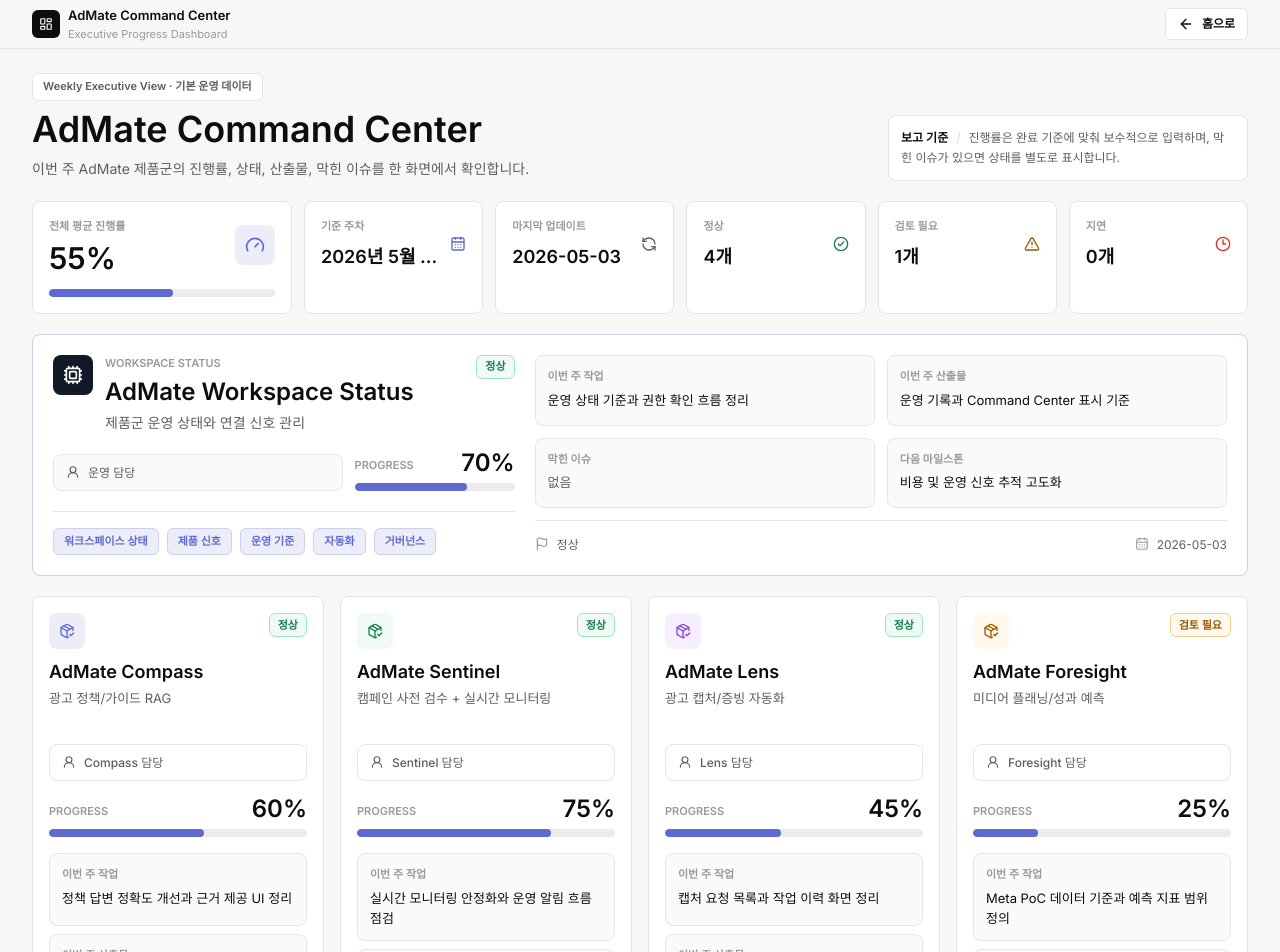
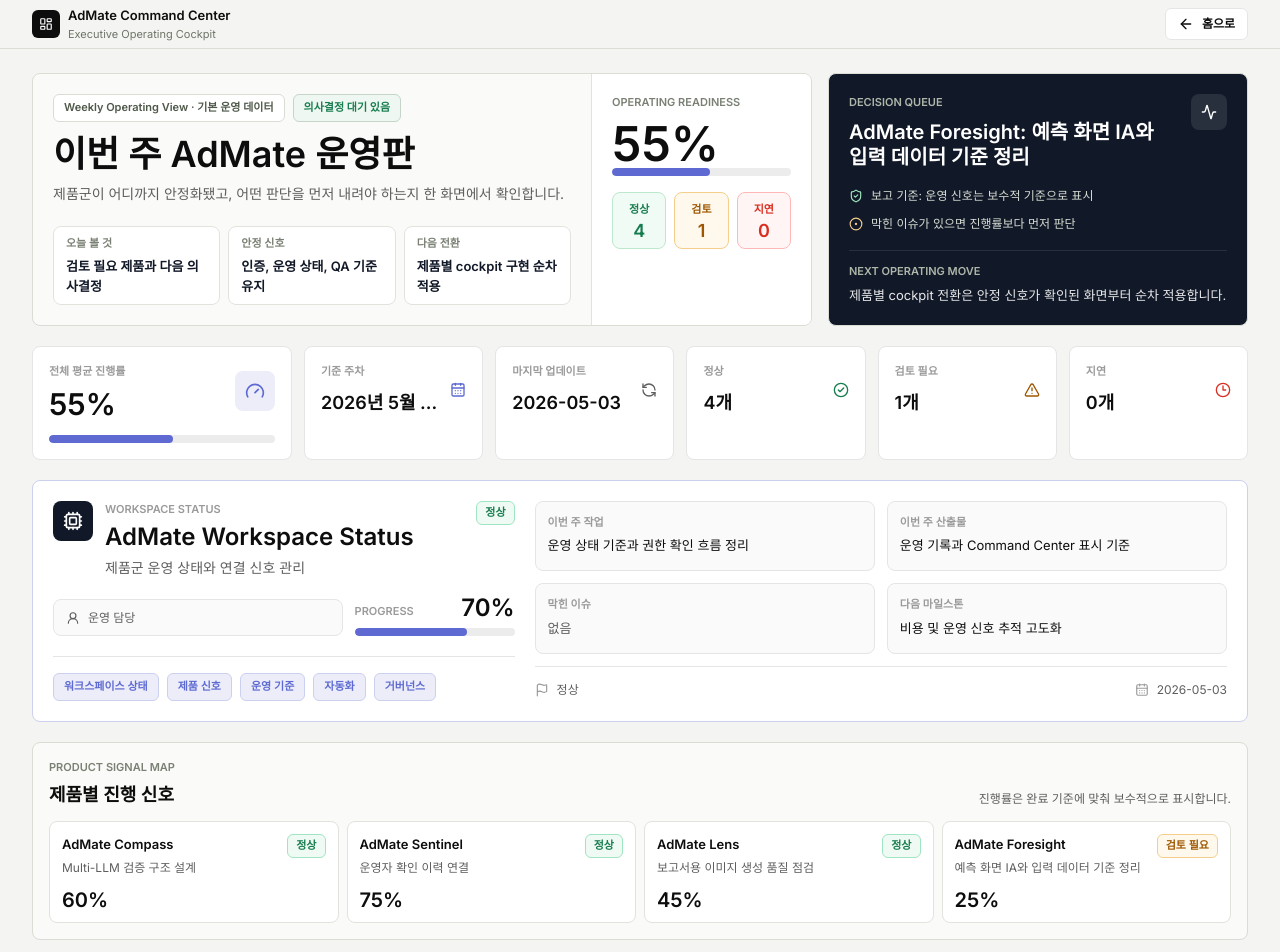
Before and after one commit to Jhongjin/admate-homepage, a Next.js app: page /command-center in a window 1280 px wide. Shown: the top 952 px of the page. Built offline with nearby package versions, Linux system fonts and the light colour scheme.

Commit message:
feat: reshape Command Center cockpit

```diff
--- a/src/components/command-center/CommandCenterPage.tsx
+++ b/src/components/command-center/CommandCenterPage.tsx
@@ -1,5 +1,15 @@
 import Link from "next/link"
-import { ArrowLeft, CalendarDays, Cpu, Flag, LayoutDashboard, UserRound } from "lucide-react"
+import {
+  Activity,
+  ArrowLeft,
+  CalendarDays,
+  CircleDot,
+  Cpu,
+  Flag,
+  LayoutDashboard,
+  ShieldCheck,
+  UserRound,
+} from "lucide-react"
 
 import { Button } from "@/components/ui/button"
 import { Card } from "@/components/ui/card"
@@ -17,16 +27,37 @@
 
 const engineBadges = ["워크스페이스 상태", "제품 신호", "운영 기준", "자동화", "거버넌스"]
 
+const operatingLanes = [
+  {
+    label: "오늘 볼 것",
+    value: "검토 필요 제품과 다음 의사결정",
+  },
+  {
+    label: "안정 신호",
+    value: "인증, 운영 상태, QA 기준 유지",
+  },
+  {
+    label: "다음 전환",
+    value: "제품별 cockpit 구현 순차 적용",
+  },
+]
+
 export function CommandCenterPage({ data = commandCenterData }: { data?: CommandCenterData }) {
   const summary = getCommandCenterSummary(data.projects)
   const sourceLabel = data.source === "live" ? "최신 운영 데이터" : "기본 운영 데이터"
   const hasSmokeMarker = hasCommandCenterSmokeMarker(data)
   const engineProject = data.projects.find((project) => project.id === "agent_core")
   const productProjects = data.projects.filter((project) => project.id !== "agent_core")
+  const reviewProjects = productProjects.filter((project) => project.status !== "normal")
+  const leadReviewProject = reviewProjects[0] || productProjects.find((project) => project.progress < 50) || productProjects[0]
+  const nextDecision = leadReviewProject
+    ? `${leadReviewProject.name}: ${leadReviewProject.nextMilestone}`
+    : "제품별 다음 판단 대기"
+  const readinessLabel = summary.needsReviewCount > 0 ? "의사결정 대기 있음" : "안정 운용"
 
   return (
-    <main className="min-h-screen overflow-x-hidden bg-[#F7F7F7] text-[#0D0D0D]">
-      <header className="sticky top-0 z-40 border-b border-[#E5E5E5] bg-[#F7F7F7]/90 backdrop-blur">
+    <main className="min-h-screen overflow-x-hidden bg-[#F4F5F2] text-[#0D0D0D]">
+      <header className="sticky top-0 z-40 border-b border-[#D9DDD4] bg-[#F4F5F2]/90 backdrop-blur">
         <div className="mx-auto flex h-12 w-full max-w-[1440px] items-center justify-between gap-3 px-4 sm:px-6 lg:px-8">
           <div className="flex min-w-0 items-center gap-2">
             <div className="flex h-7 w-7 items-center justify-center rounded-md bg-[#0D0D0D] text-white">
@@ -34,7 +65,7 @@
             </div>
             <div className="min-w-0">
               <div className="truncate text-[13px] font-semibold">AdMate Command Center</div>
-              <div className="hidden text-[11px] text-[#9A9A9A] sm:block">Executive Progress Dashboard</div>
+              <div className="hidden text-[11px] text-[#6D7468] sm:block">Executive Operating Cockpit</div>
             </div>
           </div>
           <Button asChild variant="outline" size="sm" className="shrink-0 bg-white">
@@ -47,29 +78,81 @@
       </header>
 
       <div className="mx-auto w-full max-w-[1440px] px-4 py-6 sm:px-6 lg:px-8">
-        <section className="mb-5 grid gap-3 lg:grid-cols-[minmax(0,1fr)_360px] lg:items-end">
-          <div>
-            <div className="mb-2 flex flex-wrap items-center gap-2">
-              <div className="inline-flex rounded-md border border-[#E5E5E5] bg-white px-2.5 py-1 text-[11px] font-semibold text-[#5E5E5E]">
-                Weekly Executive View · {sourceLabel}
+        <section className="mb-5 grid gap-4 lg:grid-cols-[minmax(0,1fr)_360px] xl:grid-cols-[minmax(0,1fr)_420px] xl:items-stretch">
+          <div className="overflow-hidden rounded-lg border border-[#D9DDD4] bg-[#FAFAF8]">
+            <div className="grid gap-0 xl:grid-cols-[minmax(0,1fr)_220px]">
+              <div className="p-4 sm:p-5">
+                <div className="mb-3 flex flex-wrap items-center gap-2">
+                  <div className="inline-flex rounded-md border border-[#D9DDD4] bg-white px-2.5 py-1 text-[11px] font-semibold text-[#4F594A]">
+                    Weekly Operating View · {sourceLabel}
                   </div>
                   {hasSmokeMarker ? (
                     <div className="inline-flex rounded-md border border-[#F5CE8B] bg-[#FFF8EC] px-2.5 py-1 text-[11px] font-semibold text-[#9E5700]">
                       운영 확인용 데이터
                     </div>
                   ) : null}
+                  <div className="inline-flex rounded-md border border-[#C6D4CA] bg-[#EEF7F1] px-2.5 py-1 text-[11px] font-semibold text-[#177D4E]">
+                    {readinessLabel}
+                  </div>
                 </div>
                 <h1 className="max-w-full text-balance break-words text-2xl font-semibold tracking-normal text-[#0D0D0D] sm:text-4xl">
-              AdMate Command Center
+                  이번 주 AdMate 운영판
                 </h1>
                 <p className="mt-2 max-w-2xl text-sm leading-6 text-[#5E5E5E]">
-              이번 주 AdMate 제품군의 진행률, 상태, 산출물, 막힌 이슈를 한 화면에서 확인합니다.
+                  제품군이 어디까지 안정화됐고, 어떤 판단을 먼저 내려야 하는지 한 화면에서 확인합니다.
                 </p>
+                <div className="mt-5 grid gap-2 sm:grid-cols-3">
+                  {operatingLanes.map((lane) => (
+                    <div key={lane.label} className="rounded-lg border border-[#E1E4DD] bg-white px-3 py-2">
+                      <div className="text-[11px] font-semibold text-[#7A8174]">{lane.label}</div>
+                      <div className="mt-1 min-h-10 break-words text-[13px] font-semibold leading-5 text-[#111827]">
+                        {lane.value}
                       </div>
-          <div className="max-w-full rounded-lg border border-[#E5E5E5] bg-white p-3 text-[12px] leading-5 text-[#5E5E5E]">
-            <span className="font-semibold text-[#0D0D0D]">보고 기준</span>
-            <span className="mx-2 text-[#D4D4D4]">/</span>
-            진행률은 완료 기준에 맞춰 보수적으로 입력하며, 막힌 이슈가 있으면 상태를 별도로 표시합니다.
+                    </div>
+                  ))}
+                </div>
+              </div>
+
+              <div className="border-t border-[#E1E4DD] bg-white p-4 xl:border-l xl:border-t-0 sm:p-5">
+                <div className="text-[11px] font-semibold uppercase text-[#7A8174]">Operating Readiness</div>
+                <div className="mt-2 text-5xl font-semibold leading-none tracking-normal text-[#0D0D0D]">
+                  {summary.overallProgress}%
+                </div>
+                <ProgressBar value={summary.overallProgress} />
+                <div className="mt-4 grid grid-cols-3 gap-2 text-center">
+                  <SignalCount label="정상" value={summary.normalCount} tone="green" />
+                  <SignalCount label="검토" value={summary.needsReviewCount} tone="amber" />
+                  <SignalCount label="지연" value={summary.delayedCount} tone="red" />
+                </div>
+              </div>
+            </div>
+          </div>
+          <div className="grid gap-4 rounded-lg border border-[#D9DDD4] bg-[#111827] p-4 text-white sm:p-5">
+            <div className="flex items-start justify-between gap-4">
+              <div>
+                <div className="text-[11px] font-semibold uppercase text-[#AEB7AA]">Decision Queue</div>
+                <div className="mt-2 break-words text-xl font-semibold leading-tight">{nextDecision}</div>
+              </div>
+              <div className="flex h-9 w-9 shrink-0 items-center justify-center rounded-lg bg-white/10">
+                <Activity className="h-4 w-4" aria-hidden="true" />
+              </div>
+            </div>
+            <div className="grid gap-2 text-[12px] leading-5 text-[#D8DED4]">
+              <div className="flex items-center gap-2">
+                <ShieldCheck className="h-3.5 w-3.5 shrink-0 text-[#9FE5C1]" aria-hidden="true" />
+                <span>보고 기준: 운영 신호는 보수적 기준으로 표시</span>
+              </div>
+              <div className="flex items-center gap-2">
+                <CircleDot className="h-3.5 w-3.5 shrink-0 text-[#F5CE8B]" aria-hidden="true" />
+                <span>막힌 이슈가 있으면 진행률보다 먼저 판단</span>
+              </div>
+            </div>
+            <div className="border-t border-white/10 pt-3">
+              <div className="text-[11px] font-semibold uppercase text-[#AEB7AA]">Next Operating Move</div>
+              <div className="mt-1 break-words text-[13px] leading-5 text-white/90">
+                제품별 cockpit 전환은 안정 신호가 확인된 화면부터 순차 적용합니다.
+              </div>
+            </div>
           </div>
         </section>
 
@@ -84,6 +167,8 @@
 
         {engineProject ? <EngineProgressCard project={engineProject} /> : null}
 
+        <ProductSignalRail projects={productProjects} />
+
         <section className="mt-5 grid gap-4 md:grid-cols-2 xl:grid-cols-4">
           {productProjects.map((project) => (
             <ProjectProgressCard key={project.id} project={project} />
@@ -91,6 +176,57 @@
         </section>
       </div>
     </main>
+  )
+}
+
+function SignalCount({ label, value, tone }: { label: string; value: number; tone: "green" | "amber" | "red" }) {
+  const toneClass =
+    tone === "green"
+      ? "border-[#BDE8CD] bg-[#F0FBF5] text-[#177D4E]"
+      : tone === "amber"
+        ? "border-[#F5CE8B] bg-[#FFF8EC] text-[#9E5700]"
+        : "border-[#FFB8B8] bg-[#FFF5F5] text-[#D92D20]"
+
+  return (
+    <div className={`rounded-lg border px-2 py-2 ${toneClass}`}>
+      <div className="text-[11px] font-semibold">{label}</div>
+      <div className="mt-1 text-lg font-semibold leading-none">{value}</div>
+    </div>
+  )
+}
+
+function ProductSignalRail({ projects }: { projects: CommandCenterProject[] }) {
+  return (
+    <section className="mt-5 rounded-lg border border-[#D9DDD4] bg-[#FAFAF8] p-3 sm:p-4">
+      <div className="flex flex-wrap items-end justify-between gap-3">
+        <div>
+          <div className="text-[11px] font-semibold uppercase text-[#7A8174]">Product Signal Map</div>
+          <h2 className="mt-1 text-lg font-semibold text-[#0D0D0D]">제품별 진행 신호</h2>
+        </div>
+        <div className="break-words text-[12px] text-[#5E5E5E]">
+          진행률은 완료 기준에 맞춰 보수적으로 표시합니다.
+        </div>
+      </div>
+      <div className="mt-3 grid gap-2 md:grid-cols-2 xl:grid-cols-4">
+        {projects.map((project) => (
+          <div key={project.id} className="rounded-lg border border-[#E1E4DD] bg-white p-3">
+            <div className="flex items-start justify-between gap-3">
+              <div className="min-w-0">
+                <div className="truncate text-[13px] font-semibold text-[#0D0D0D]">{project.name}</div>
+                <div className="mt-1 line-clamp-2 break-words text-[12px] leading-5 text-[#5E5E5E]">
+                  {project.nextMilestone}
+                </div>
+              </div>
+              <StatusBadge status={project.status} label={project.statusLabel} />
+            </div>
+            <div className="mt-3 flex items-center gap-3">
+              <div className="shrink-0 text-xl font-semibold leading-none text-[#0D0D0D]">{project.progress}%</div>
+              <ProgressBar value={project.progress} />
+            </div>
+          </div>
+        ))}
+      </div>
+    </section>
   )
 }
 
```
Lines whose indentation alone changed are shown as unchanged.
